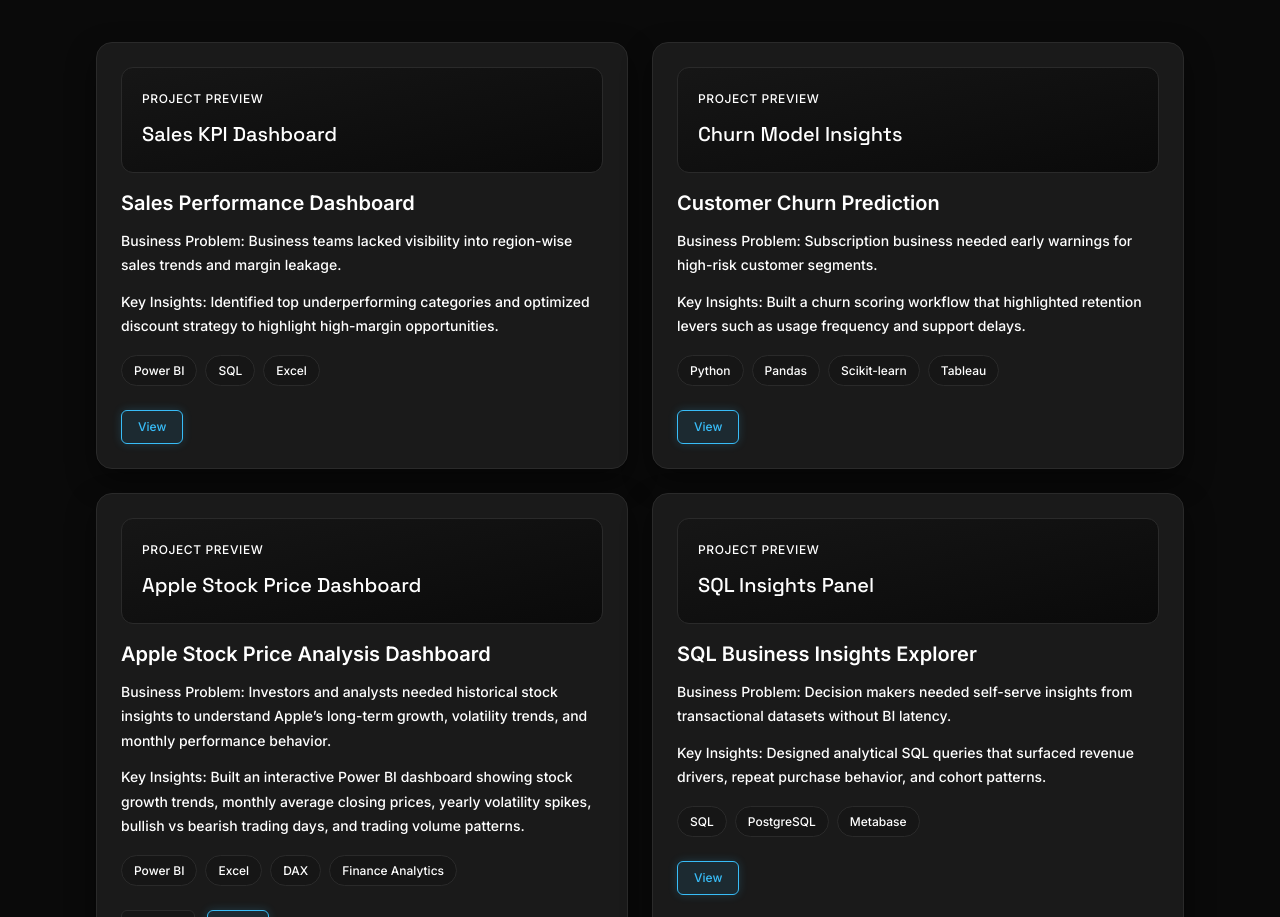
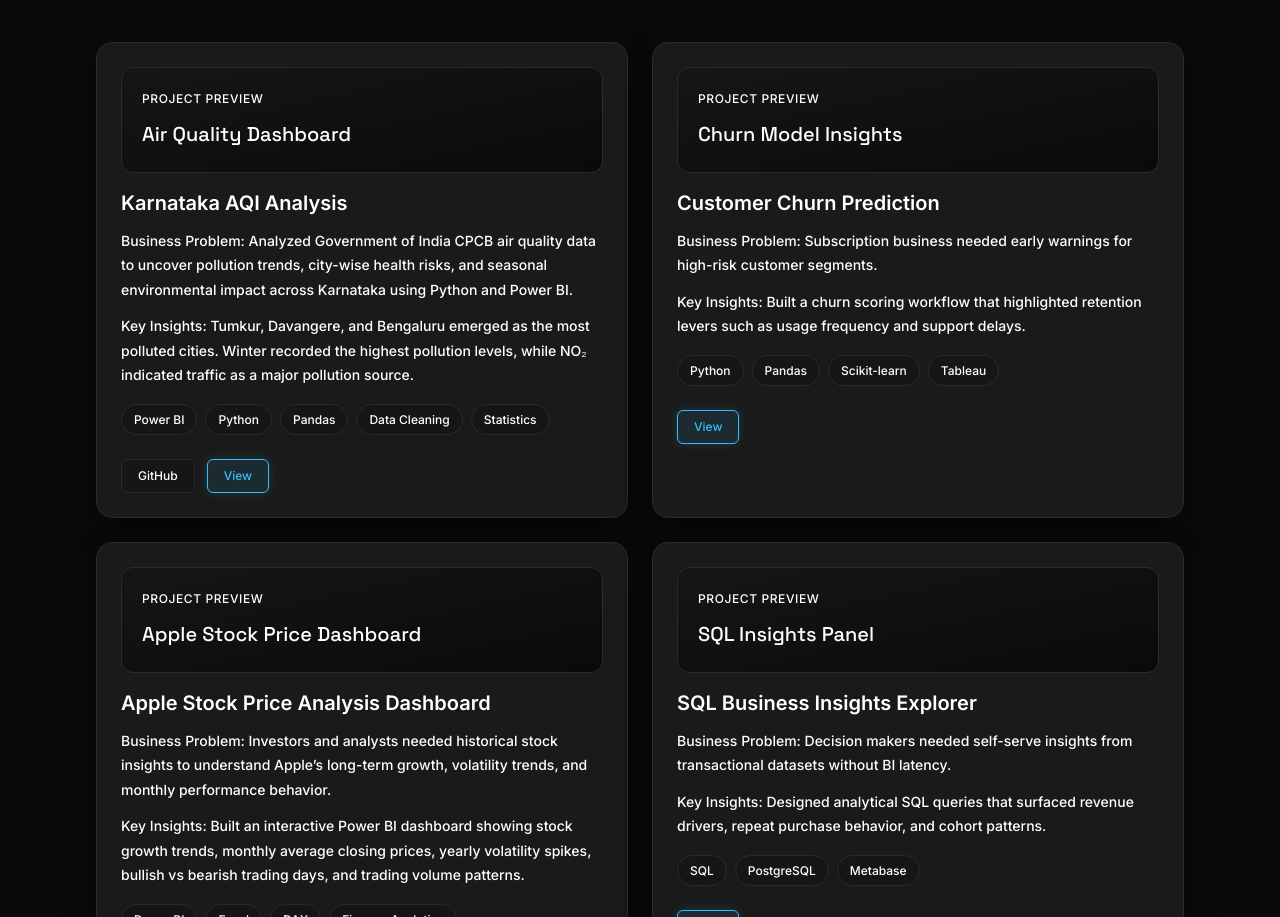
Before and after one commit to samhoon000/My-Portfolio, a React (Vite) app: page / in a window 1280 px wide. Shown: the part 2343-3260 px from the top of the page. Built offline with nearby package versions, Linux system fonts and the light colour scheme.

Commit message:
Fix project-2

```diff
--- a/src/components/projects-section.jsx
+++ b/src/components/projects-section.jsx
@@ -85,11 +85,11 @@ export function ProjectsSection() {
 
             <div className="relative flex-1 overflow-y-auto rounded-xl bg-base border border-stroke/50 p-4 sm:p-6">
               {selectedProject.images && selectedProject.images.length > 0 ? (
-                <div className="grid grid-cols-1 md:grid-cols-2 gap-6 sm:gap-8 items-start">
+                <div className={`grid gap-6 sm:gap-8 items-start ${selectedProject.images.length === 1 ? 'grid-cols-1 max-w-4xl mx-auto' : 'grid-cols-1 md:grid-cols-2'}`}>
                   {selectedProject.images.map((img, idx) => (
                     <div
                       key={idx}
-                      className="group relative overflow-hidden rounded-xl bg-panelSoft border border-stroke transition-all duration-300 hover:border-accent hover:shadow-[0_0_20px_rgba(56,189,248,0.3)] hover:-translate-y-1"
+                      className="group relative overflow-hidden rounded-xl bg-panelSoft border border-stroke transition-all duration-300 hover:border-accentSoft hover:shadow-[0_0_25px_rgba(34,211,238,0.4)] hover:-translate-y-1"
                     >
                       <img
                         src={img}
--- a/src/data/portfolio-data.js
+++ b/src/data/portfolio-data.js
@@ -64,15 +64,14 @@ export const certifications = [
 
 export const projects = [
   {
-    title: 'Sales Performance Dashboard',
-    problem: 'Business teams lacked visibility into region-wise sales trends and margin leakage.',
-    tools: ['Power BI', 'SQL', 'Excel'],
+    title: 'Karnataka AQI Analysis',
+    problem: 'Analyzed Government of India CPCB air quality data to uncover pollution trends, city-wise health risks, and seasonal environmental impact across Karnataka using Python and Power BI.',
+    tools: ['Power BI', 'Python', 'Pandas', 'Data Cleaning', 'Statistics'],
     insights:
-      'Identified top underperforming categories and optimized discount strategy to highlight high-margin opportunities.',
-    imageLabel: 'Sales KPI Dashboard',
-    githubUrl: '#',
-    demoUrl: '#',
-    caseStudyUrl: '#',
+      'Tumkur, Davangere, and Bengaluru emerged as the most polluted cities. Winter recorded the highest pollution levels, while NO₂ indicated traffic as a major pollution source.',
+    imageLabel: 'Air Quality Dashboard',
+    githubUrl: 'https://github.com/samhoon000/Karnataka_AQI_Analysis.git',
+    images: ['/karnataka-aqi-1.png'],
   },
   {
     title: 'Customer Churn Prediction',
```
Also changed, not shown: public/karnataka-aqi-1.png (added).
